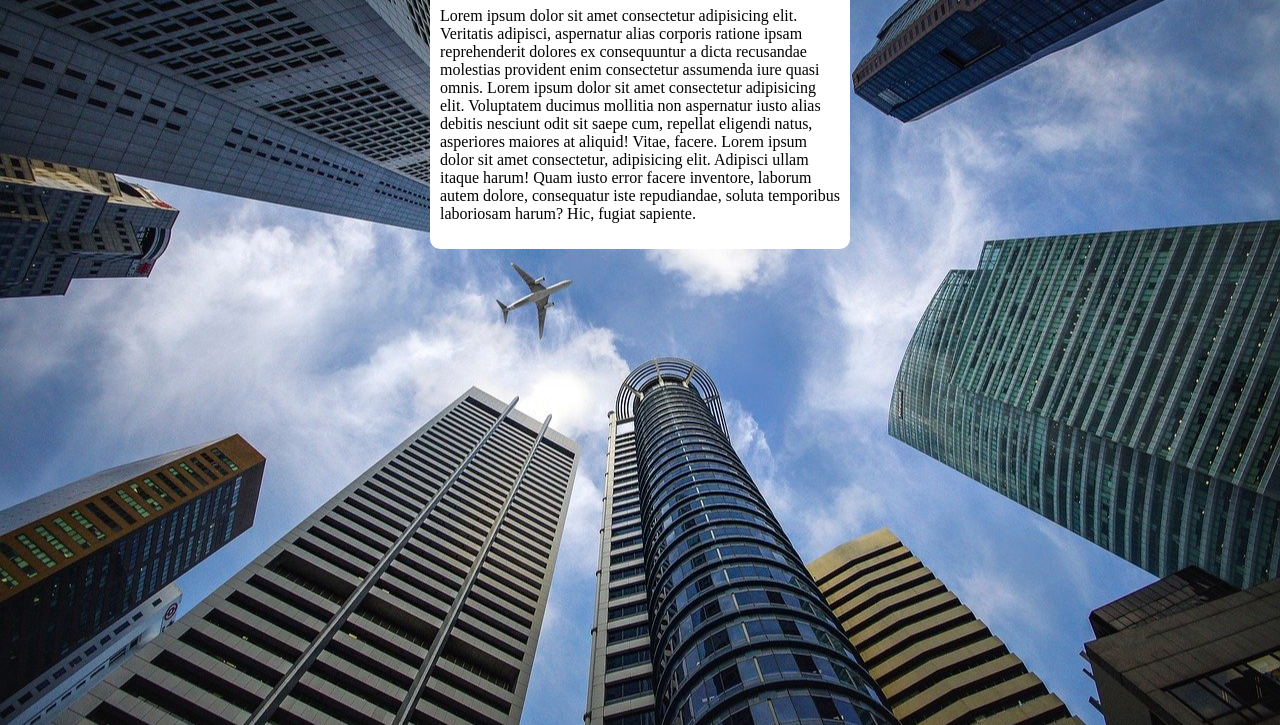
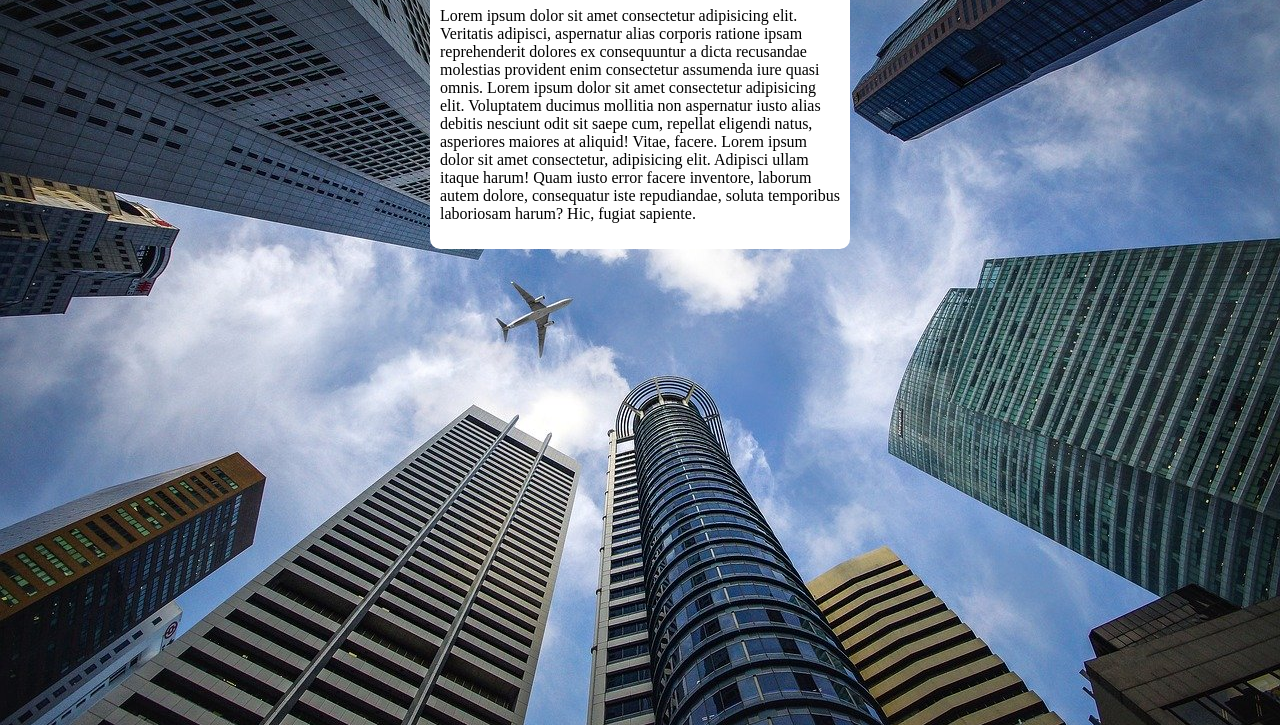
Before and after one commit to SauanSantana/html-css, a plain HTML site: page exercicios/ex022/fundo006.html in a window 1280 px wide. Shown: the part 91-816 px from the top of the page. Drawn offline with Linux system fonts and the light colour scheme.

Commit message:
modifiquei

```diff
--- a/exercicios/ex022/fundo006.html
+++ b/exercicios/ex022/fundo006.html
@@ -3,7 +3,7 @@
 <head>
     <meta charset="UTF-8">
     <meta name="viewport" content="width=device-width, initial-scale=1.0">
-    <title>Document</title>
+    <title>Fundo Fixo de tela</title>
     <style>
         body{
             height: 100vh;
@@ -12,6 +12,7 @@
             background-position: center center;
             background-repeat: no-repeat;
             background-size: cover;
+            background-attachment: fixed;
         }
         main{
             background-color: white;
```
